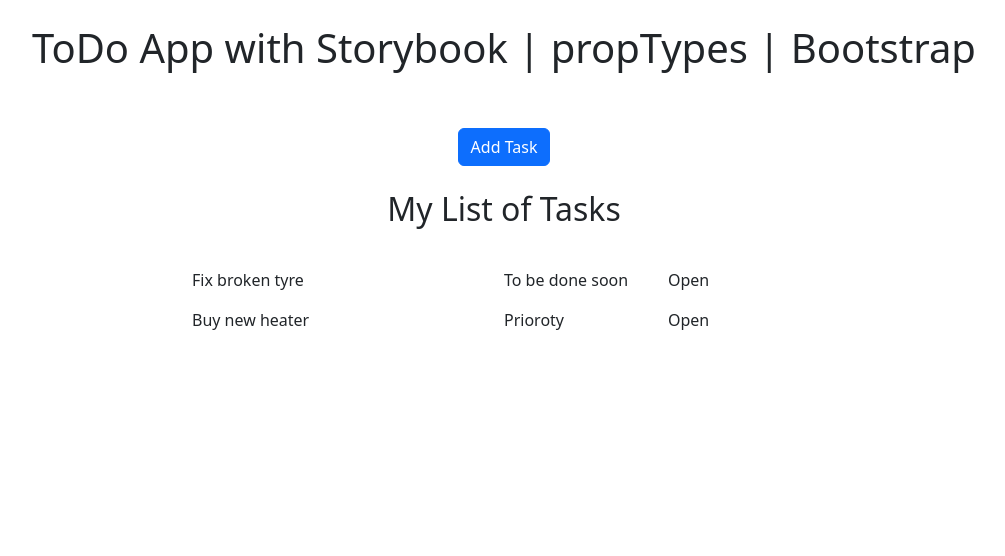
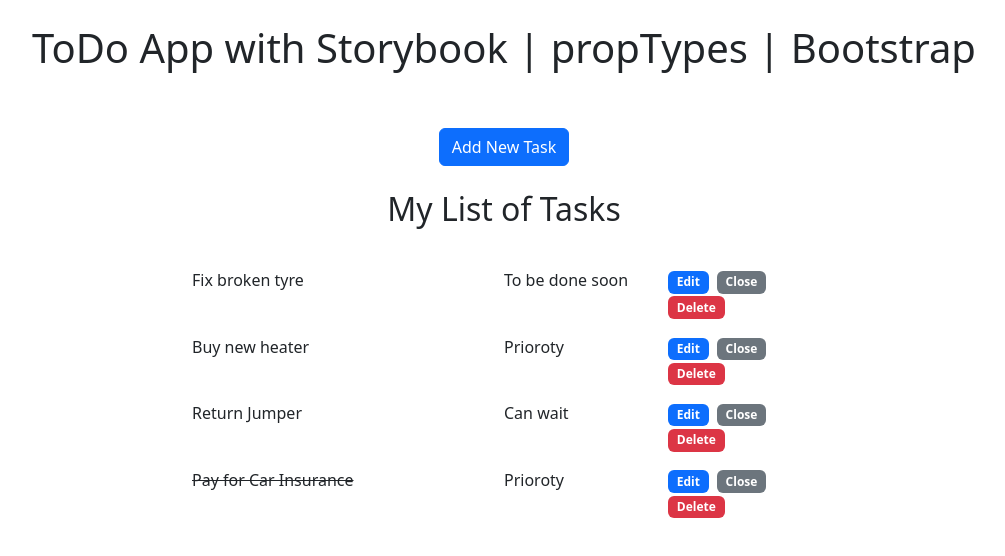
Before and after one commit to danielsky81/story-types-do, a React (Create React App) app: page / in a window 1280 px wide. Shown: the top 556 px of the page, without its empty margins (136-1141 px from the left). Built offline with nearby package versions, Linux system fonts and the light colour scheme.

Commit message:
Add Button component

```diff
--- a/src/components/BootstrapModal.jsx
+++ b/src/components/BootstrapModal.jsx
@@ -1,6 +1,6 @@
 import React from 'react';
 import { useState } from 'react';
-import Button from 'react-bootstrap/Button';
+import Button from './Button';
 import Modal from 'react-bootstrap/Modal';
 import Form from './Form';
 
@@ -12,9 +12,7 @@
 
   return (
     <section className='d-flex justify-content-center'>
-      <Button variant="primary" onClick={handleShow}>
-        Add Task
-      </Button>
+    <Button classes='btn btn-primary' text='Add New Task' onClick={handleShow}/>
 
       <Modal show={show} onHide={handleClose}>
         <Modal.Header closeButton>
--- /dev/null
+++ b/src/components/Button.jsx
@@ -0,0 +1,22 @@
+import React from 'react';
+import PropTypes from 'prop-types';
+
+const Button = ({classes, text, onClick}) => {
+  return (
+    <button
+      type="button"
+      className={classes}
+      onClick={onClick}
+    >
+      {text}
+    </button>
+  )
+}
+
+Button.propTypes = {
+  classes: PropTypes.string.isRequired,
+  text: PropTypes.string.isRequired,
+  onClick: PropTypes.func.isRequired
+}
+
+export default Button;
--- a/src/components/Form.jsx
+++ b/src/components/Form.jsx
@@ -1,17 +1,37 @@
 import React from 'react'
+import { useState } from 'react';
 // import PropTypes from 'prop-types'
 
 const Form = () => {
-  const addTask = () => {
-    console.log('form submitted')
+  const [newTask, setNewTask] = useState('');
+  const [taskInputIsValid, setTaskInputIsValid] = useState(true)
+
+  const addTask = event => {
+    setNewTask(event.target.value);
   }
+
+  const formSubmission = event => {
+    event.preventDefault();
+
+    if (newTask.trim() === '') {
+      setTaskInputIsValid(false);
+      return
+    }
+
+    setTaskInputIsValid(true);
+
+    console.log(newTask);
+    setNewTask('');
+  }
+
   return (
     <section className='container-fluid'>
-      <form onSubmit={addTask}>
+      <form onSubmit={formSubmission}>
         <div className="mb-3">
           <label htmlFor="task" className="form-label">Task to do</label>
-          <input type="text" className="form-control" id="task" aria-describedby="Describe task" />
+          <input type="text" className="form-control" id="task" aria-describedby="Describe task" onChange={addTask} value={newTask}/>
         </div>
+        {!taskInputIsValid && <p className='alert alert-warning' role='alert'>Task field can't be empty</p>}
         <div className="mb-3">
         <select className="form-select" aria-label="Importance label selection">
           <option value="selected">Select Importance</option>
@@ -26,6 +46,8 @@
   )
 }
 
-// Form.propTypes = {}
+Form.propTypes = {
+
+}
 
 export default Form
--- a/src/components/Header.jsx
+++ b/src/components/Header.jsx
@@ -1,9 +1,19 @@
-const Header = () => {
+import PropTypes from 'prop-types'
+
+const Header = ({ title }) => {
   return (
     <nav className='d-flex justify-content-center mb-4'>
-      <h1 className='p-4'>ToDo App with Storybook | propTypes | Bootstrap</h1>
+      <h1 className='p-4'>{title}</h1>
     </nav>
   )
 };
 
+Header.defaultProps = {
+  title: "ToDo App with Storybook | propTypes | Bootstrap"
+}
+
+Header.propTypes = {
+  title: PropTypes.string
+}
+
 export default Header;
--- a/src/components/Tasks.jsx
+++ b/src/components/Tasks.jsx
@@ -4,9 +4,15 @@
 const Tasks = props => {
   const todos = props.todos.map(todo => (
     <div key={todo.id} className='d-flex justify-content-start w-100'>
-      <div className='w-50 m-2 flex-grow-1 text-start'>{todo.name}</div>
+      <div className={'w-50 m-2 flex-grow-1 text-start ' + (todo.status === 'Close' ? 'text-decoration-line-through ' : null)}>
+        {todo.name}
+      </div>
       <div className='w-25 m-2 text-start'>{todo.importance}</div>
-      <div className='w-25 m-2 text-start'>{todo.status}</div>
+      <div className='w-25 m-2 text-start'>
+        <button type="button" className='btn badge text-bg-primary me-2'>Edit</button>
+        <button type="button" className='btn badge text-bg-secondary me-2'>Close</button>
+        <button type="button" className='btn badge text-bg-danger'>Delete</button>
+      </div>
     </div>
   ))
   return (
--- a/src/data/tasks.js
+++ b/src/data/tasks.js
@@ -1,8 +1,8 @@
 const tasks = [
   { id: 1, name: 'Fix broken tyre', importance: 'To be done soon', status: 'Open'},
   { id: 2, name: 'Buy new heater', importance: 'Prioroty', status: 'Open'},
-  // { id: 3, name: '', importance: '', status: 'Open'},
-  // { id: 4, name: '', importance: '', status: 'Close'},
+  { id: 3, name: 'Return Jumper', importance: 'Can wait', status: 'Open'},
+  { id: 4, name: 'Pay for Car Insurance', importance: 'Prioroty', status: 'Close'},
   // { id: 5, name: '', importance: '', status: 'Close'}
 ];
 
```
